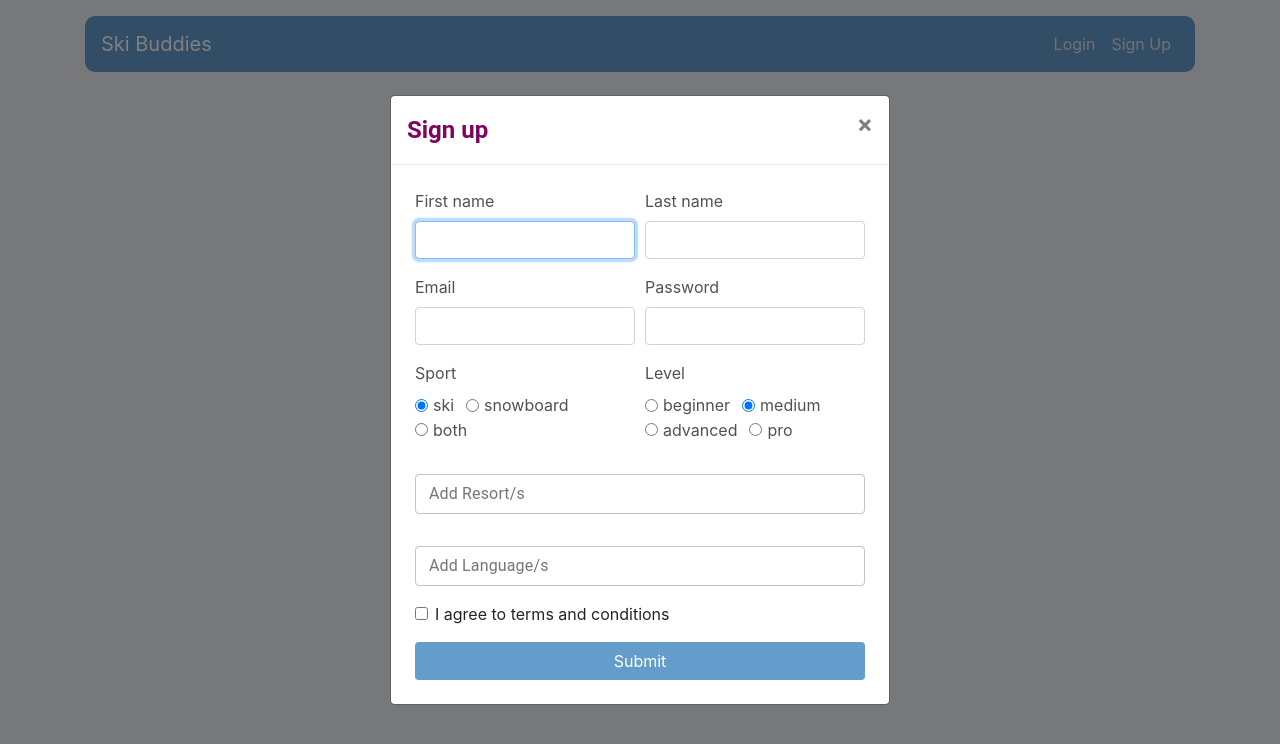
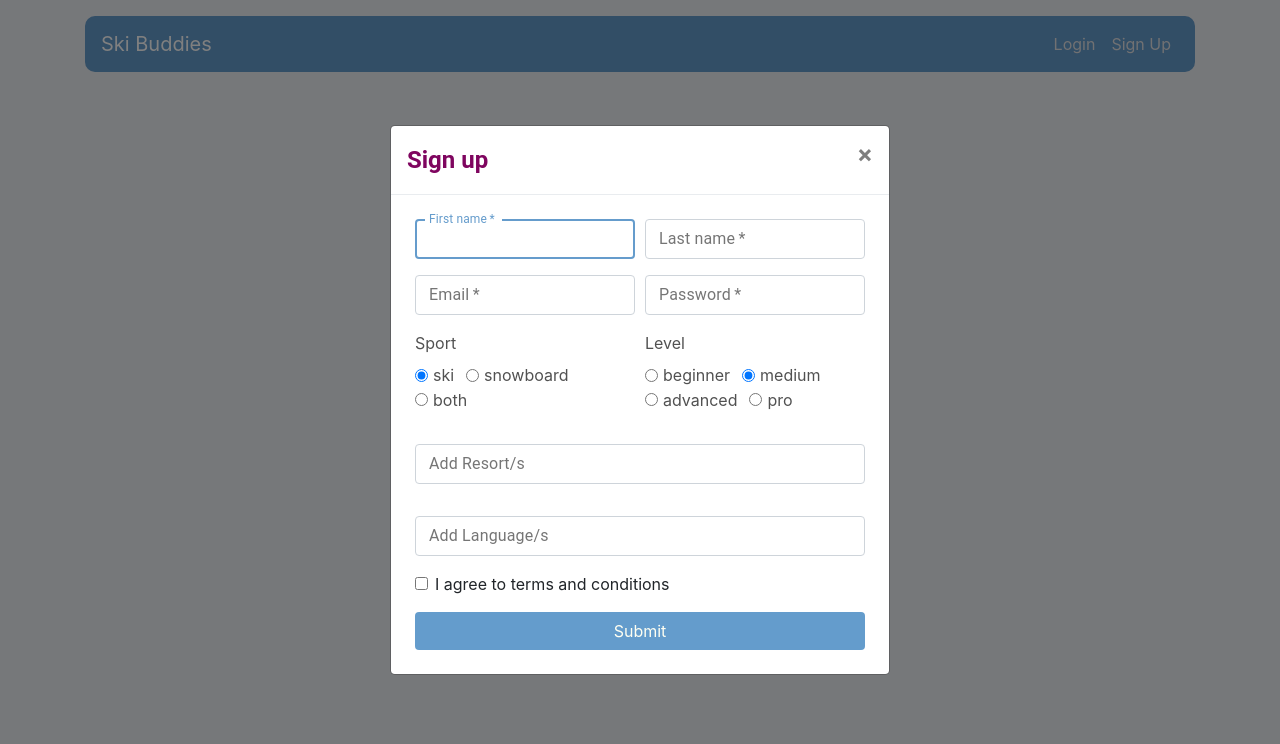
Before and after one commit to stefi23/ski-with-me, a React (Create React App) app in the folder client/: page /register in a window 1280 px wide. Shown: the top 744 px of the page. Built offline with nearby package versions, Linux system fonts and the light colour scheme; no server answers.

Commit message:
updated style for MUI in Register

```diff
--- a/client/src/components/Login.js
+++ b/client/src/components/Login.js
@@ -6,6 +6,7 @@ import { Modal } from "react-bootstrap";
 import TextField from "@material-ui/core/TextField";
 import { makeStyles } from '@material-ui/core/styles';
 import { useInput } from "../hooks/useInput"
+
 
 
 const useStyles = makeStyles({
--- a/client/src/components/Register/index.js
+++ b/client/src/components/Register/index.js
@@ -10,8 +10,12 @@ import { getLanguagesListfromDB } from './getLanguagesListfromDB'
 import { useInput } from "../../hooks/useInput"
 import { addUserInDb }  from './addUser'
 import { useArrayState }  from './useArrayState'
+import Autocomplete from "@material-ui/lab/Autocomplete";
 import TextField from "@material-ui/core/TextField";
-import Autocomplete from "@material-ui/lab/Autocomplete";
+import { makeStyles } from '@material-ui/core/styles';
+import { InputAdornment } from '@material-ui/core';
+import { isNull } from "lodash";
+
 
 Register.propTypes = {
   intialSkierList: PropTypes.array.isRequired,
@@ -20,6 +24,85 @@ Register.propTypes = {
   getUserId:PropTypes.func.isRequired,
 }
 
+
+const useStylesAutoComplete = makeStyles( (theme) => ({
+  root: {
+    '& label.Mui-focused': {
+      color: '#659CCC',
+    },
+    '& label.Mui-error': {
+      color: '#7F055F',
+    },
+    '& .MuiInputBase-input': {
+      color: '#495057',
+    },
+    '& .MuiInputBase-input.Mui-error': {
+      color: 'red',
+    },
+    '& .MuiFormHelperText-root.Mui-error' :  {
+     color: '#7F055F'
+    },
+
+    '& .MuiInput-underline:after': {
+      borderBottomColor: '#659CCC',
+    },
+    '& .MuiOutlinedInput-root': {
+      '& fieldset': {
+        borderColor: '#ced4da',
+      },
+      '&:hover fieldset': {
+        borderColor: '#659CCC',
+      },
+      '&.MuiOutlinedInput-root.Mui-error .MuiOutlinedInput-notchedOutline' : {
+        borderColor: '#7F055F',
+      },
+      '&.Mui-focused fieldset': {
+        borderColor: '#659CCC',
+      },
+      '& .MuiChip-root' : {
+        border: '1px solid #649CCC'
+      }
+    },
+  },
+}));
+
+const useStyles = makeStyles( (theme) => ({
+  root: {
+    '& label.Mui-focused': {
+      color: '#659CCC',
+    },
+    '& label.Mui-error': {
+      color: '#7F055F',
+    },
+    '& .MuiInputBase-input': {
+      color: '#495057',
+    },
+    '& .MuiInputBase-input.Mui-error': {
+      color: 'red',
+    },
+    '& .MuiFormHelperText-root.Mui-error' :  {
+     color: '#7F055F'
+    },
+
+    '& .MuiInput-underline:after': {
+      borderBottomColor: '#659CCC',
+    },
+    '& .MuiOutlinedInput-root': {
+      '& fieldset': {
+        borderColor: '#ced4da',
+      },
+      '&:hover fieldset': {
+        borderColor: '#659CCC',
+      },
+      '&.MuiOutlinedInput-root.Mui-error .MuiOutlinedInput-notchedOutline' : {
+        borderColor: '#7F055F',
+      },
+      '&.Mui-focused fieldset': {
+        borderColor: '#659CCC',
+      },
+    },
+  },
+}));
 
 function Register({ intialSkierList, updateLoggedIn, getName, getUserId }) {
   const [firstName, handleFirstNameChange] = useInput("")
@@ -90,6 +173,8 @@ function Register({ intialSkierList, updateLoggedIn, getName, getUserId }) {
         }
   };
 
+  const classes = useStyles();
+  const classesAutoComplete = useStylesAutoComplete();
 
   useEffect(() => {
     (async () => {
@@ -125,28 +210,77 @@ function Register({ intialSkierList, updateLoggedIn, getName, getUserId }) {
               onSubmit={(e) => {handleSubmit(e)}}>
             <div className="form-row">
               <div className="form-group col-md-6">
-                <InputBox
+                <TextField
+                            className={classes.root}
+                            id= "First name"
+                            label="First name"
+                            type="text"
+                            size="small"
+                            fullWidth
+                            variant="outlined"
+                            value={firstName}
+                            onChange={handleFirstNameChange}
+                            inputRef={focusRef}
+                            required
+                 />
+                {/* <InputBox
                   type="text"
                   label="First name"
                   value={firstName}
                   onChange={handleFirstNameChange}
                   required
                   ref={focusRef}
-                />
+                /> */}
               </div>
               <div className="form-group col-md-6">
-                <InputBox
+                <TextField
+                        className={classes.root}
+                        id= "Last name"
+                        label="Last name"
+                        type="text"
+                        size="small"
+                        fullWidth
+                        variant="outlined"
+                        value={lastName}
+                        onChange={handleLastNameChange}
+                        required
+                 />
+                {/* <InputBox
                   type="text"
                   label="Last name"
                   value={lastName}
                   onChange={handleLastNameChange}
                   required
-                />
+                /> */}
               </div>
             </div>
             <div className="form-row">
               <div className="form-group col-md-6">
-                <InputBox
+                <TextField
+                        className={classes.root}
+                        error={showAlert}
+                        id= "Email"
+                        label="Email"
+                        type="email"
+                        size="small"
+                        fullWidth
+                        variant="outlined"
+                        value={email}
+                        onChange={handleEmailChange}
+                        helperText= {showAlert ? "Email already registered." : null}
+                        required
+
+                        //ADD ERROR ICON:
+                      //   InputProps={{
+                      //   endAdornment: (
+                      //     showAlert ? (<InputAdornment position="center">
+                      //       <p className="mb-0">!!</p>
+                      //     </InputAdornment>) : null
+                      //   ),
+                      //  }}
+
+                 />
+                {/* <InputBox
                   showAlert={showAlert}
                   type="email"
                   label="Email"
@@ -162,16 +296,28 @@ function Register({ intialSkierList, updateLoggedIn, getName, getUserId }) {
                   }
 
                   required
-                />
+                /> */}
               </div>
               <div className="form-group col-md-6">
-                <InputBox
+                <TextField
+                        className={classes.root}
+                        id= "Password"
+                        label="Password"
+                        type="password"
+                        size="small"
+                        fullWidth
+                        variant="outlined"
+                        value={password}
+                        onChange={handlePasswordChange}
+                        required
+                 />
+                {/* <InputBox
                   type="password"
                   label="Password"
                   value={password}
                   onChange={handlePasswordChange}
                   required
-                />
+                /> */}
               </div>
 
             </div>
@@ -261,7 +407,7 @@ function Register({ intialSkierList, updateLoggedIn, getName, getUserId }) {
                     <Autocomplete
                       multiple
                       limitTags={2}
-                      id="multiple-limit-tags"
+                      id="multiple-resorts"
                       options={resortsDb}
                       freeSolo
                       onChange={(e, resort) => { setResortArr(resort)}}
@@ -271,6 +417,7 @@ function Register({ intialSkierList, updateLoggedIn, getName, getUserId }) {
                         <TextField {...params}
                         variant="outlined"
                         label="Add Resort/s"
+                        className={classesAutoComplete.root}
                         placeholder="Resort/s that you live closeby"
 
                         />
@@ -291,7 +438,7 @@ function Register({ intialSkierList, updateLoggedIn, getName, getUserId }) {
                     <Autocomplete
                       multiple
                       limitTags={2}
-                      id="multiple-limit-tags"
+                      id="multiple-languages"
                       options={languagesDb}
                       freeSolo
                       onChange={(e, language) => { setLanguageArr(language)}}
@@ -301,6 +448,7 @@ function Register({ intialSkierList, updateLoggedIn, getName, getUserId }) {
                         <TextField {...params}
                         variant="outlined"
                         label="Add Language/s"
+                        className={classesAutoComplete.root}
                         placeholder="Language/s that you speak"
                         />
                         )}
--- a/client/src/components/Search.js
+++ b/client/src/components/Search.js
@@ -23,6 +23,44 @@ const Title = styled.h1`
         margin-top: 15px;
         text-align : left;
 `;
+
+const useStylesAutoComplete = makeStyles( (theme) => ({
+  root: {
+    '& label.Mui-focused': {
+      color: '#659CCC',
+    },
+    '& label.Mui-error': {
+      color: '#7F055F',
+    },
+    '& .MuiInputBase-input': {
+      color: '#495057',
+    },
+    '& .MuiInputBase-input.Mui-error': {
+      color: 'red',
+    },
+    '& .MuiFormHelperText-root.Mui-error' :  {
+     color: '#7F055F'
+    },
+
+    '& .MuiInput-underline:after': {
+      borderBottomColor: '#659CCC',
+    },
+    '& .MuiOutlinedInput-root': {
+      '& fieldset': {
+        borderColor: '#ced4da',
+      },
+      '&:hover fieldset': {
+        borderColor: '#659CCC',
+      },
+      '&.MuiOutlinedInput-root.Mui-error .MuiOutlinedInput-notchedOutline' : {
+        borderColor: '#7F055F',
+      },
+      '&.Mui-focused fieldset': {
+        borderColor: '#659CCC',
+      },
+    },
+  },
+}));
 
 const useStyles = makeStyles({
 
```
